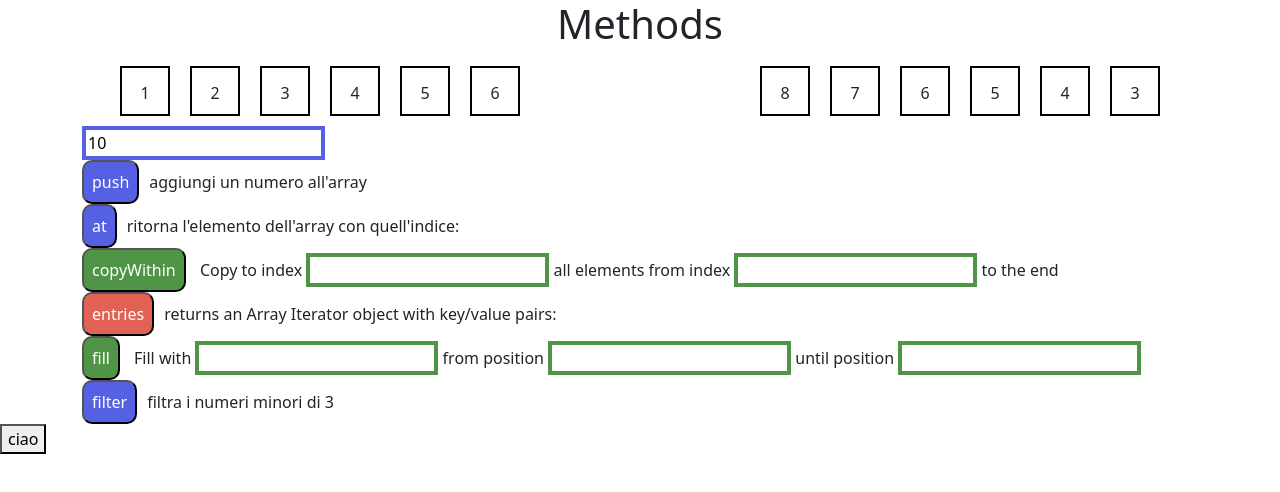
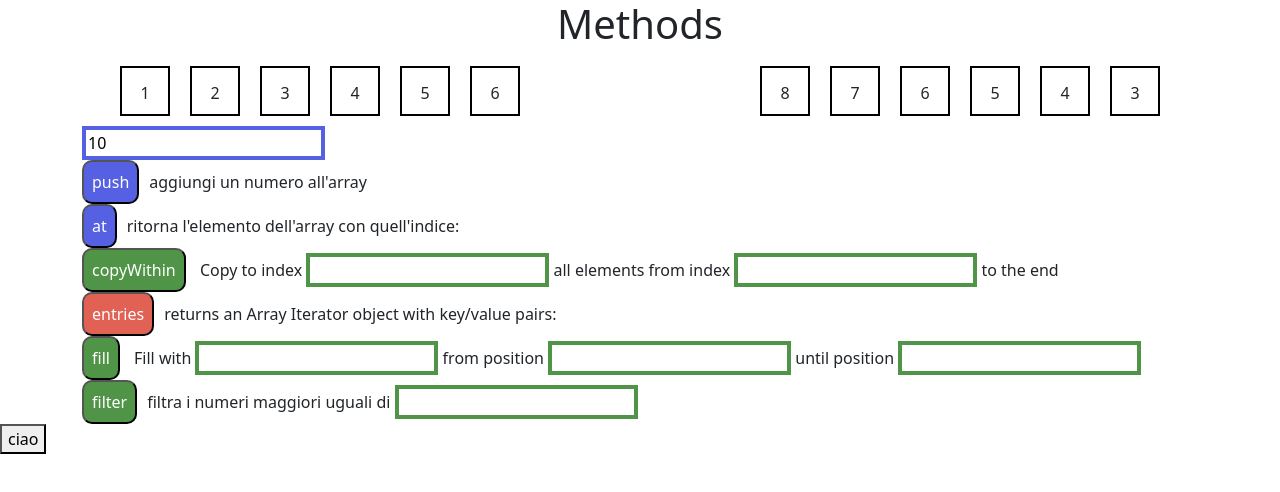
Before and after one commit to Federicaye/fundamentals, a Vue app: page / in a window 1280 px wide. Shown: the top 492 px of the page. Built offline with nearby package versions, Linux system fonts and the light colour scheme.

Commit message:
filter greater than

```diff
--- a/src/App.vue
+++ b/src/App.vue
@@ -35,8 +35,8 @@
             v-model="data.variabileE" class="input-green"></span>
       </div>
       <div>
-        <button @click="data.actions.filterArray(n)" class="button-blue">filter</button>
-        <span>filtra i numeri minori di 3</span>
+        <button @click="data.actions.filterArray(n)" class="button-green">filter</button>
+        <span>filtra i numeri maggiori uguali di <input type="number" v-model="data.variabileF" class="input-green"></span>
       </div>
     </div>
   </div>
--- a/src/data.js
+++ b/src/data.js
@@ -21,11 +21,14 @@ export const data = reactive({
             data.arrayNumbers.fill(x, y, z);
             console.log(data.arrayNumbers);
         },
+        /* filterArray(){
+            data.arrayNumbers2 = data.arrayNumbers.filter((n) =>  n < 4);
+        }, */
         filterArray(){
-            data.arrayNumbers2 = data.arrayNumbers.filter((n) => n < 3);
+            data.arrayNumbers2 = data.arrayNumbers.filter(this.greaterThan);
         },
         greaterThan(n) {
-            return n >= 4;
+            return n >= +data.variabileF;
           }
 
 
```
